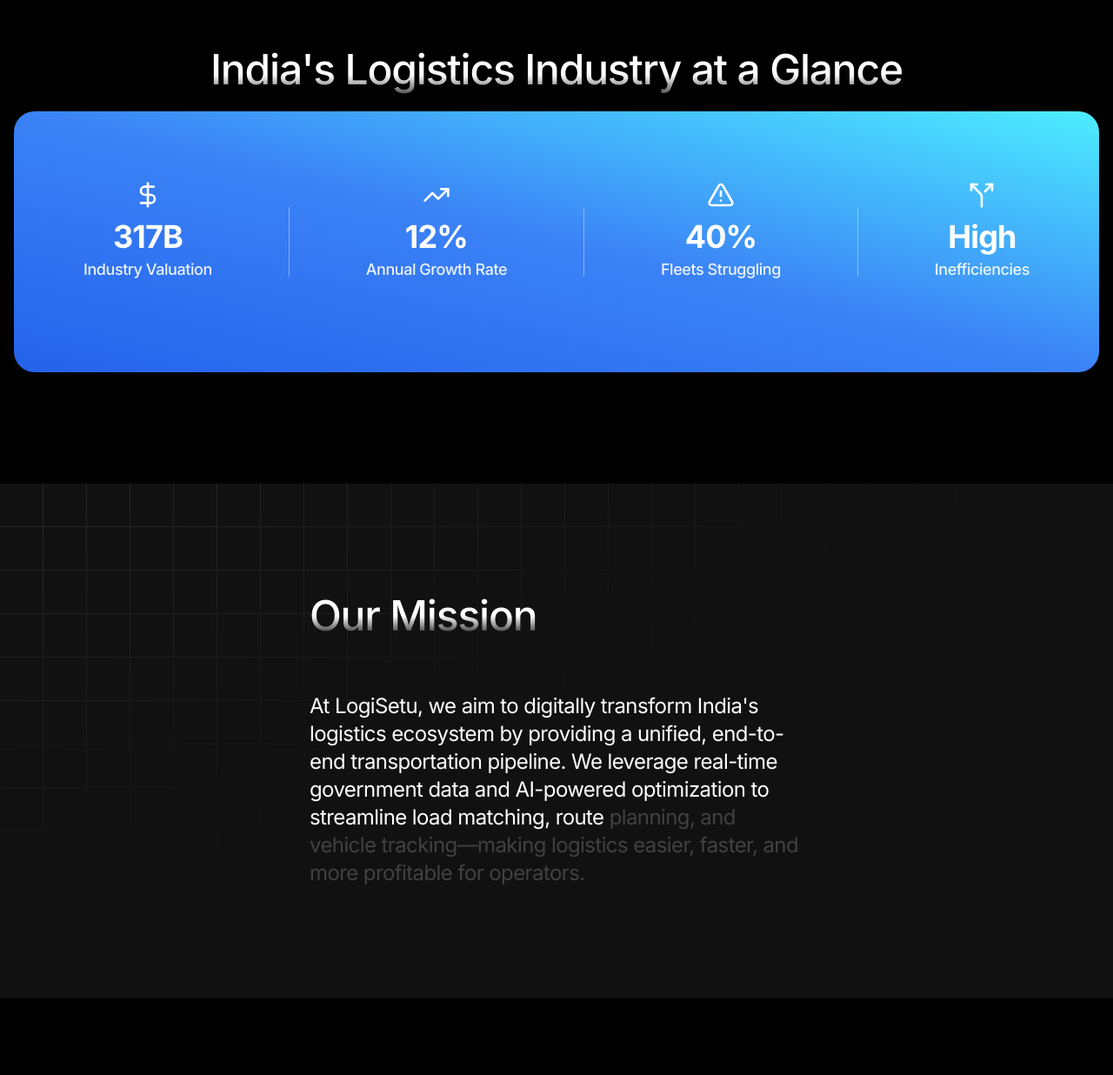
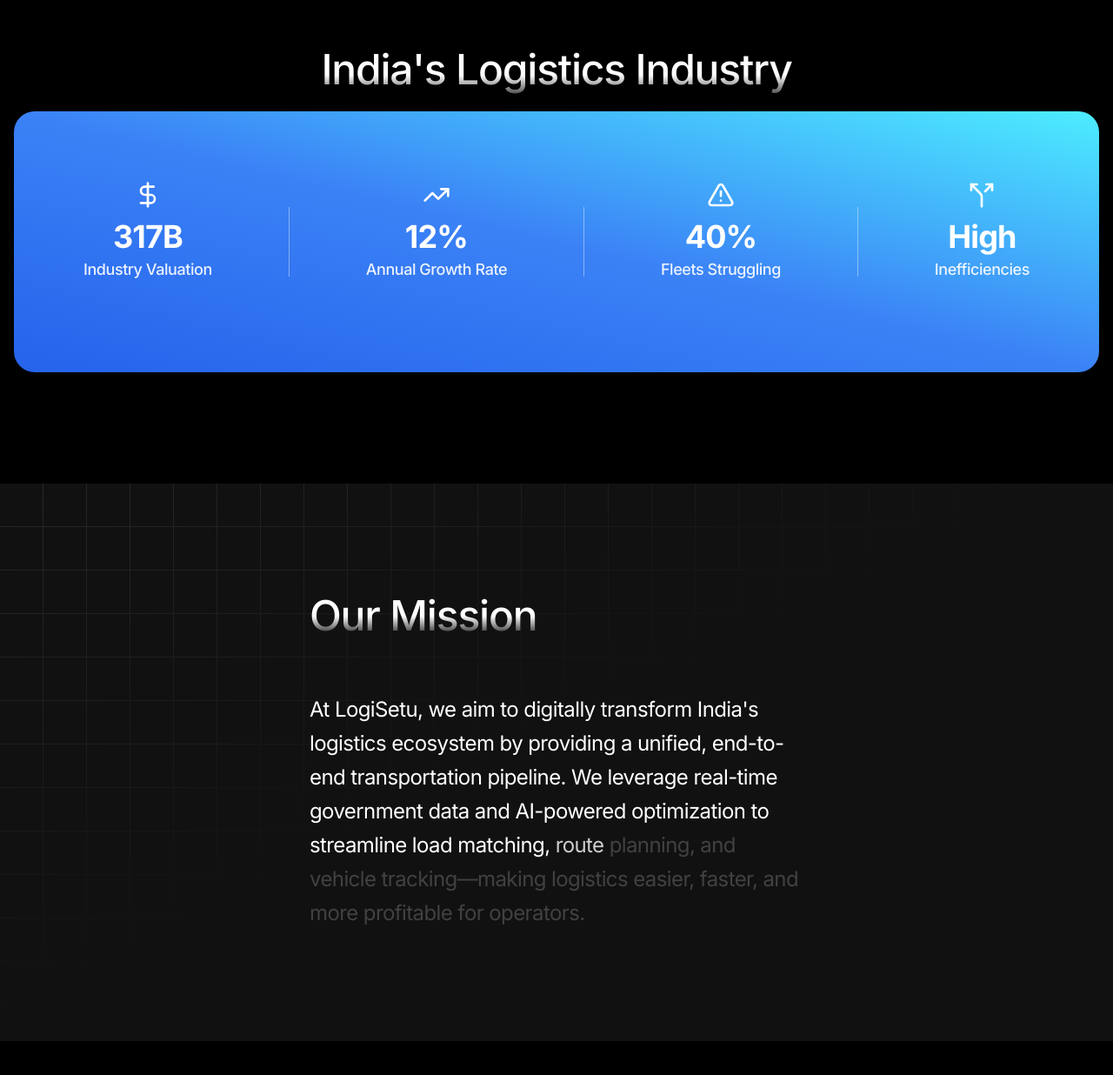
Before and after one commit to amlanxbghn/logisetu-website-2, a Next.js app: page / in a window 1280 px wide. Shown: the part 778-2014 px from the top of the page at 87% size. Built offline with nearby package versions, Linux system fonts and the light colour scheme.

Commit message:
Text-appear line height

```diff
--- a/src/components/Mission.tsx
+++ b/src/components/Mission.tsx
@@ -11,7 +11,7 @@
                 </h2>
                 <div>
                     <TextRevealByWord text="At LogiSetu, we aim to digitally transform India's logistics ecosystem by providing a unified, end-to-end transportation pipeline. We leverage real-time government data and AI-powered optimization to streamline load matching, route planning, and vehicle tracking—making logistics easier, faster, and more profitable for operators."
-                        className="text-2xl"
+                        className="text-2xl leading-relaxed"
                     />
                 </div>
             </div>
--- a/src/components/Stats.tsx
+++ b/src/components/Stats.tsx
@@ -13,7 +13,7 @@
         <div className="py-24 lg:py-32">
             <div className="container">
                 <h2 className="text-4xl text-center md:text-5xl font-medium pb-3 mb-3 tracking-tight bg-gradient-to-b from-white via-white to-[#111111] text-transparent bg-clip-text">
-                    India's Logistics Industry at a Glance
+                    India's Logistics Industry
                 </h2>
                 <div className="max-w-4xl lg:max-w-7xl mx-auto bg-gradient-to-tr from-blue-600 via-blue-500 to-[#4dedff] rounded-3xl p-16 md:p-20 text-center relative overflow-hidden z-5">
                     <div className="flex flex-col md:flex-row justify-between items-center space-y-8 md:space-y-0">
```
